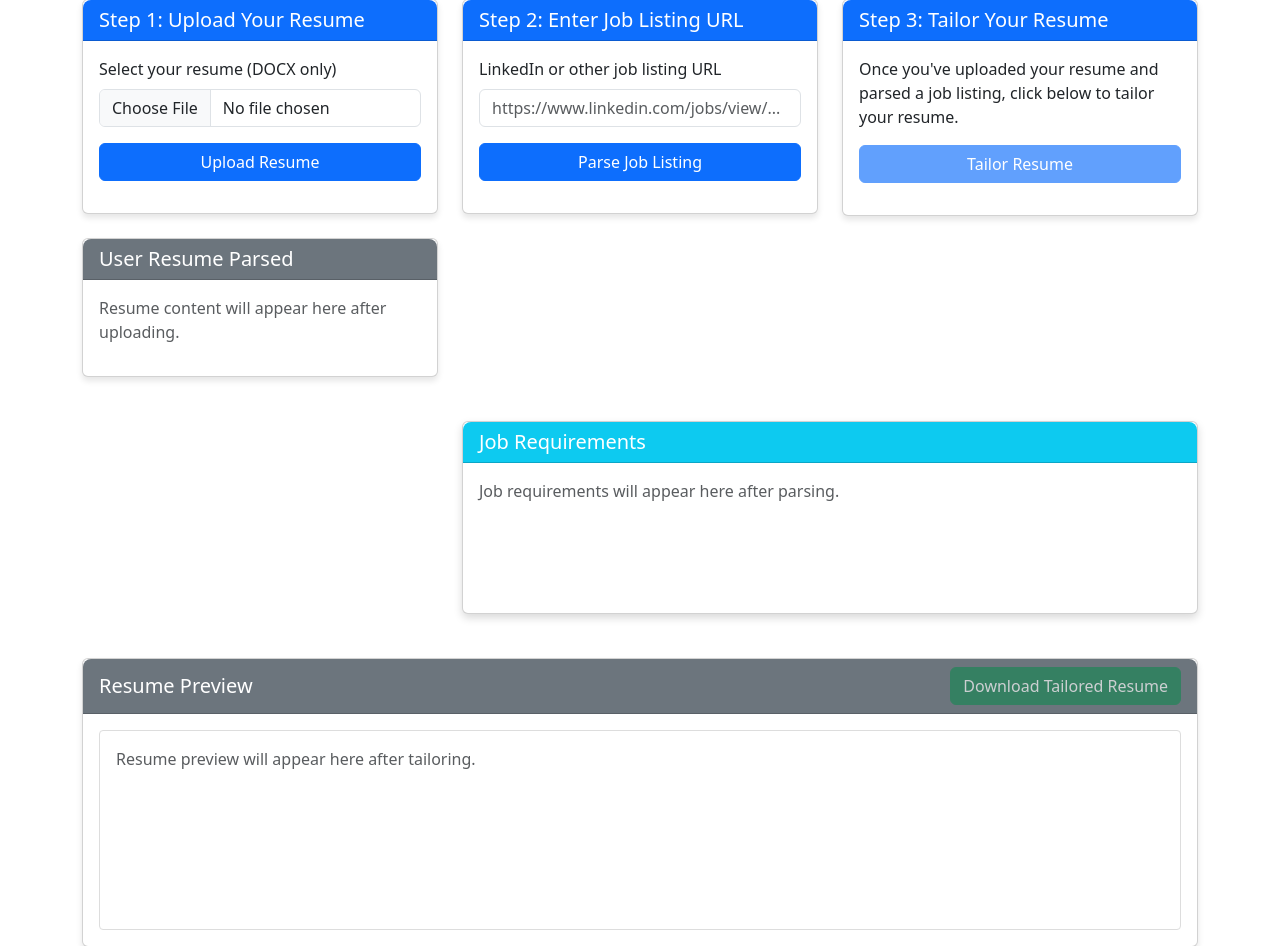
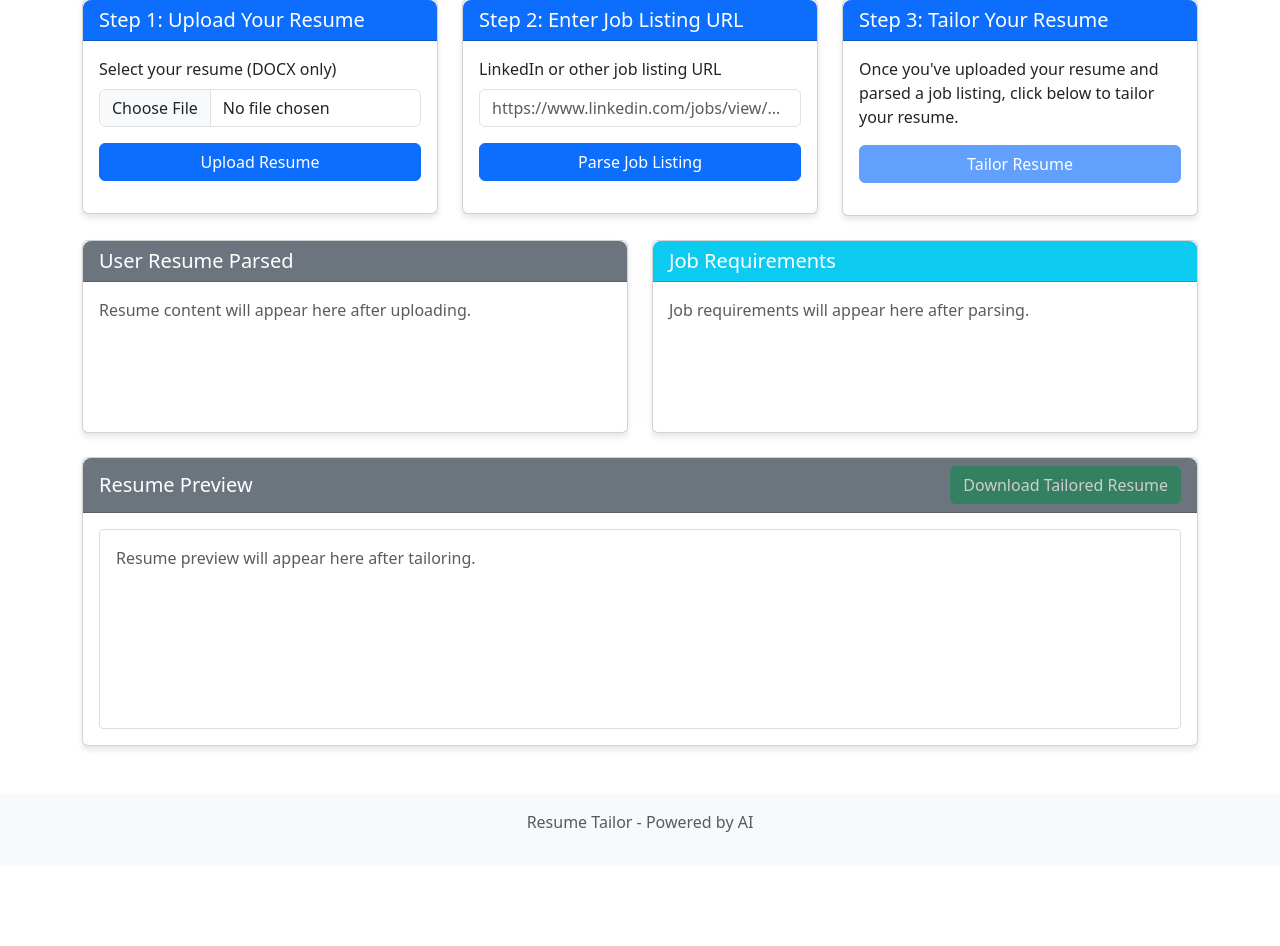
Before and after one commit to nanaoosaki/jobsculptor-ai-app, a Flask app: page / in a window 1280 px wide. Shown: the part 202-1148 px from the top of the page. After the commit the page ends 1034 px from the top, so only its background shows below. Run offline with Flask 3, Linux system fonts and the light colour scheme; some libraries are stand-ins or nearby versions.

Commit message:
Improve UI layout: align Resume and Job Requirements panels side by side

```diff
--- a/static/css/styles.css
+++ b/static/css/styles.css
@@ -92,7 +92,7 @@ header {
   border: 1px solid #ddd;
 }
 
-#jobRequirements {
+#jobRequirements, #userResumeParsed {
   min-height: 150px;
 }
 
@@ -124,6 +124,20 @@ header {
 .scrollable-section::-webkit-scrollbar-thumb {
   background-color: var(--primary-color);
   border-radius: 4px;
+}
+
+/* Top row cards styling */
+.row.mb-4 .card {
+  margin-bottom: 0;
+  height: 100%;
+}
+
+.row.mb-4 .card-body {
+  padding: 0;
+}
+
+.row.mb-4 .scrollable-section {
+  max-height: 250px;
 }
 
 /* Job Requirements styling */
@@ -200,6 +214,10 @@ header {
   .job-requirements-card {
     margin-top: 0;
   }
+
+  .row.mb-4 .scrollable-section {
+    max-height: 200px;
+  }
 }
 
 /* Loading spinner */
--- a/templates/index.html
+++ b/templates/index.html
@@ -45,19 +45,6 @@
                         <div id="uploadStatus" class="mt-3"></div>
                     </div>
                 </div>
-
-                <!-- User Resume Parsed Panel -->
-                <div class="card mb-4">
-                    <div class="card-header bg-secondary text-white">
-                        <h5 class="card-title mb-0">User Resume Parsed</h5>
-                    </div>
-                    <div class="card-body p-0">
-                        <div id="userResumeParsed" class="scrollable-section p-3">
-                            <!-- This content will be filled by JavaScript -->
-                            <p class="text-muted">Resume content will appear here after uploading.</p>
-                        </div>
-                    </div>
-                </div>
             </div>
 
             <!-- Step 2 - Enter Job URL -->
@@ -96,10 +83,26 @@
             </div>
         </div>
 
-        <!-- Job Requirements Panel (between Step 2 and Step 3) -->
-        <div class="row">
-            <div class="col-md-8 offset-md-4">
-                <div class="card job-requirements-card">
+        <!-- Resume and Job Requirements Row (aligned at top) -->
+        <div class="row mb-4">
+            <!-- User Resume Parsed Panel -->
+            <div class="col-md-6">
+                <div class="card h-100">
+                    <div class="card-header bg-secondary text-white">
+                        <h5 class="card-title mb-0">User Resume Parsed</h5>
+                    </div>
+                    <div class="card-body p-0">
+                        <div id="userResumeParsed" class="scrollable-section p-3">
+                            <!-- This content will be filled by JavaScript -->
+                            <p class="text-muted">Resume content will appear here after uploading.</p>
+                        </div>
+                    </div>
+                </div>
+            </div>
+
+            <!-- Job Requirements Panel -->
+            <div class="col-md-6">
+                <div class="card h-100">
                     <div class="card-header bg-info text-white">
                         <h5 class="card-title mb-0">Job Requirements</h5>
                     </div>
```
Also changed, not shown: 1 other file.
